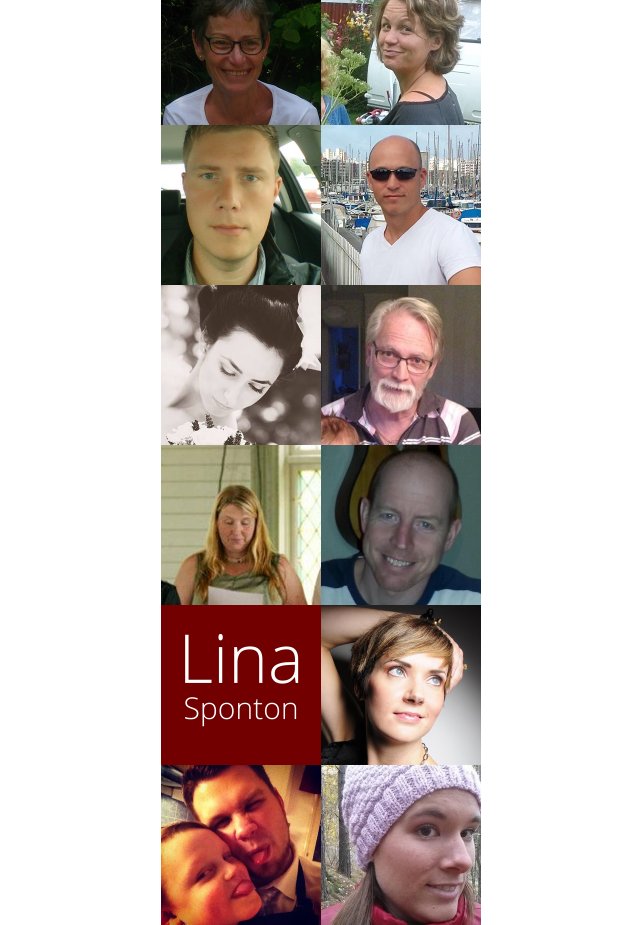
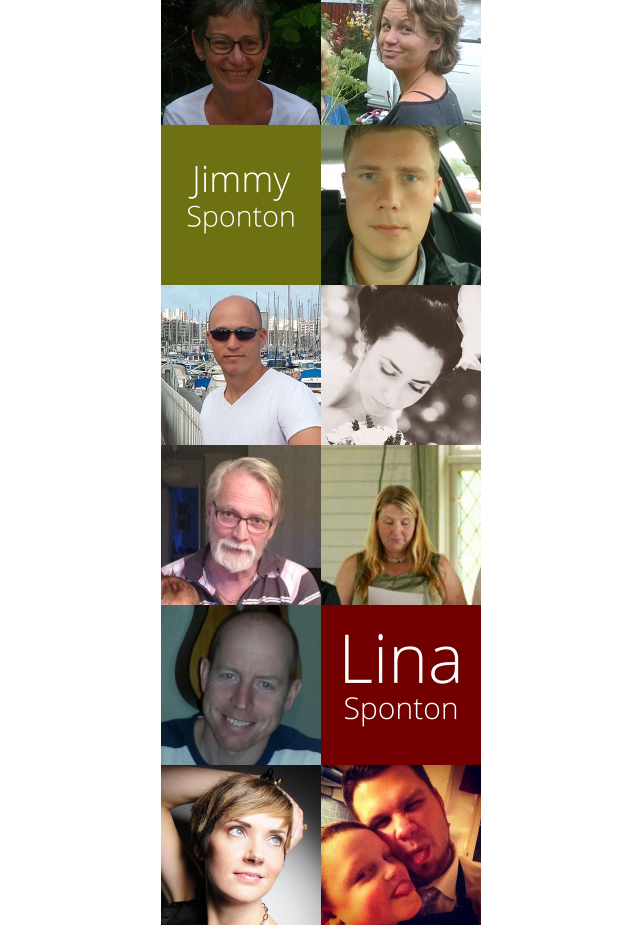
Before and after one commit to StefanWallin/marias_fodelsedag, a website: page index.html in a window 1280 px wide. Shown: the part 4840-5765 px from the top of the page, without its empty margins (319-959 px from the left). Drawn offline with Linux system fonts and the light colour scheme.

Commit message:
Forgot jimmy.

```diff
--- a/index.html
+++ b/index.html
@@ -46,6 +46,7 @@
             <img src="images/profiles/idah.jpg"/>
             <img src="images/profiles/il.jpg"/>
             <img src="images/profiles/ingela.jpg"/>
+            <img src="images/profiles/jimmy.gif"/>
             <img src="images/profiles/johan.jpg"/>
             <img src="images/profiles/jonask.jpg"/>
             <!-- <img src="images/profiles/karin.jpg"/> -->
```
Also changed, not shown: images/profiles/jimmy.gif (added), 1 other file.
